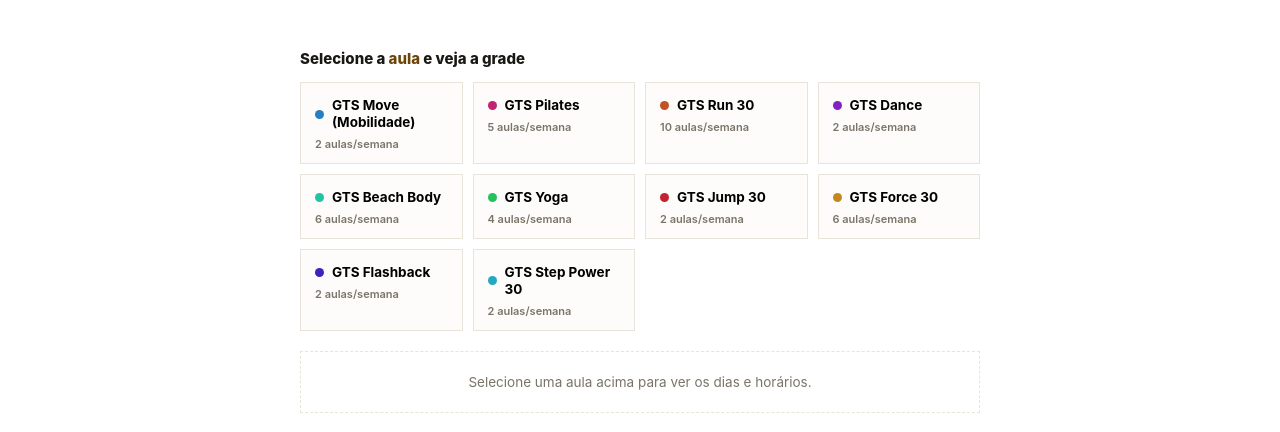
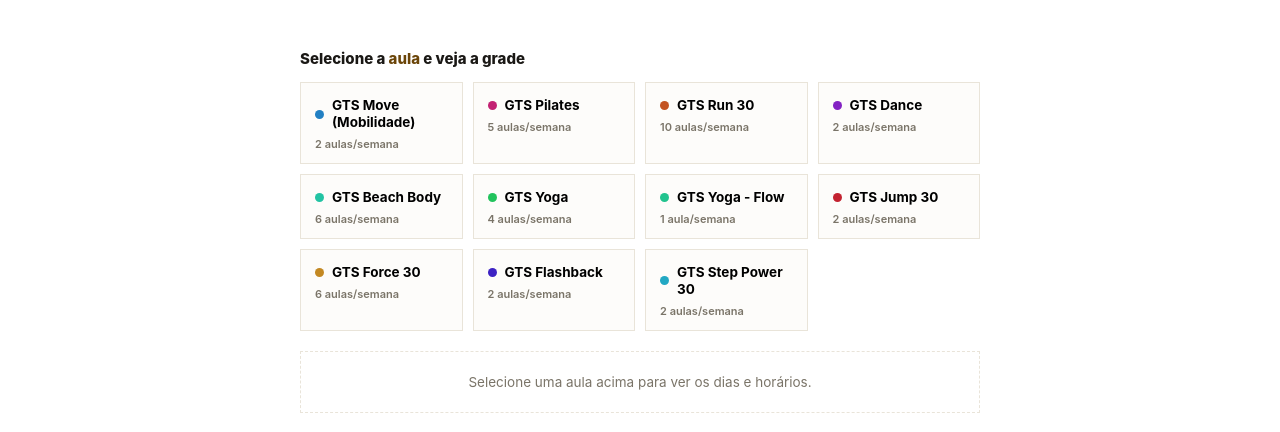
Before and after one commit to gtsacademia/horarios-aula, a plain HTML site: page index.html in a window 1280 px wide. Shown: the part 251-683 px from the top of the page. Drawn offline with Linux system fonts and the light colour scheme.

Commit message:
Adiciona GTS Yoga - Flow (Sexta 06:00-07:00) na grade
Nova modalidade adicionada ao filtro e ao cronograma semanal completo.

```diff
--- a/index.html
+++ b/index.html
@@ -352,6 +352,7 @@
     dance:  { label: "GTS Dance",             hue: 276 },
     beach:  { label: "GTS Beach Body",        hue: 168 },
     yoga:   { label: "GTS Yoga",              hue: 142 },
+    yogaflow:{ label: "GTS Yoga - Flow",      hue: 160 },
     jump:   { label: "GTS Jump 30",           hue: 355 },
     force:  { label: "GTS Force 30",          hue: 38  },
     flash:  { label: "GTS Flashback",         hue: 250 },
@@ -395,7 +396,7 @@
       noite: [["18:00","19:00","yoga"],["19:30","20:00","step"]]
     },
     sexta: {
-      manha: [["07:00","08:00","pilates"],["08:00","09:00","beach"]],
+      manha: [["06:00","07:00","yogaflow"],["07:00","08:00","pilates"],["08:00","09:00","beach"]],
       tarde: [["17:00","17:30","force"],["17:30","18:00","force"]],
       noite: [["18:00","18:30","run"],["18:30","19:00","run"],["19:00","20:00","beach"]]
     },
```
